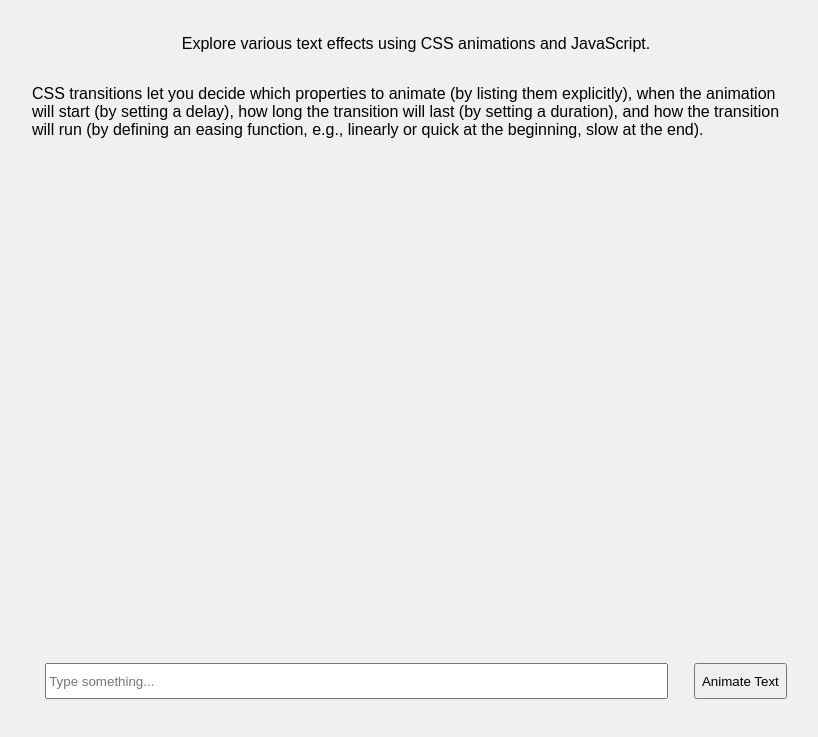
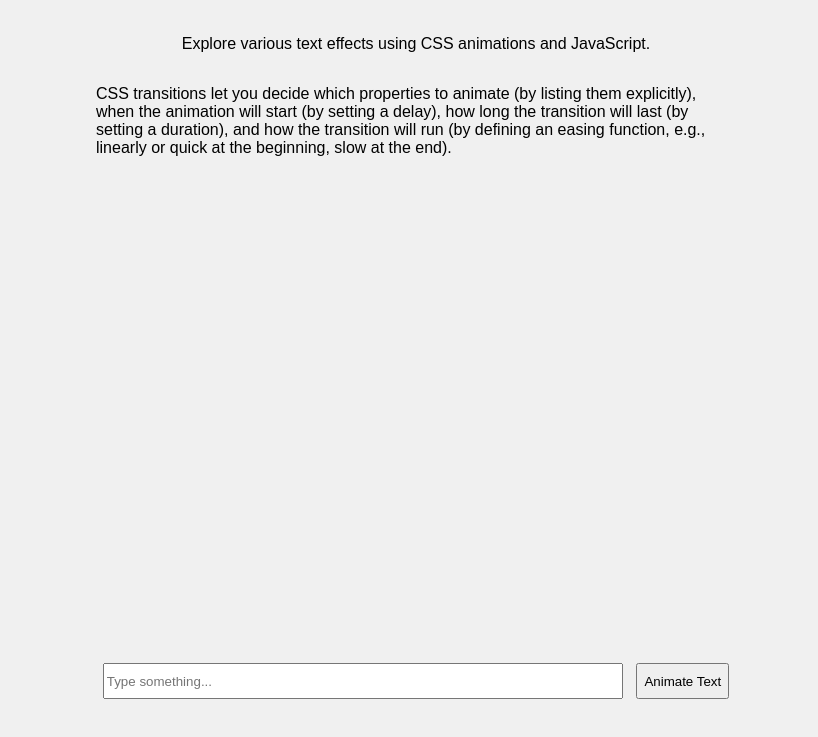
Before and after one commit to Johnxjp/css-animations, a plain HTML site: page text_effects/scrolling_text_fade_in/index.html in a window 1280 px wide. Shown: the part 69-806 px from the top of the page, without its empty margins (224-1042 px from the left). Drawn offline with Linux system fonts and the light colour scheme.

Commit message:
Subfolder

```diff
--- a/text_effects/styles.css
+++ b/text_effects/scrolling_text_fade_in/styles.css
@@ -12,7 +12,7 @@ body {
     justify-content: space-between;
     /* text-align: center; */
     height: 100vh;
-    max-width: 60vw;
+    max-width: 50vw;
     margin: auto;
 }
 
```
Also changed, not shown: text_effects/scrolling_text_fade_in/index.html (renamed from text_effects/index.html).
